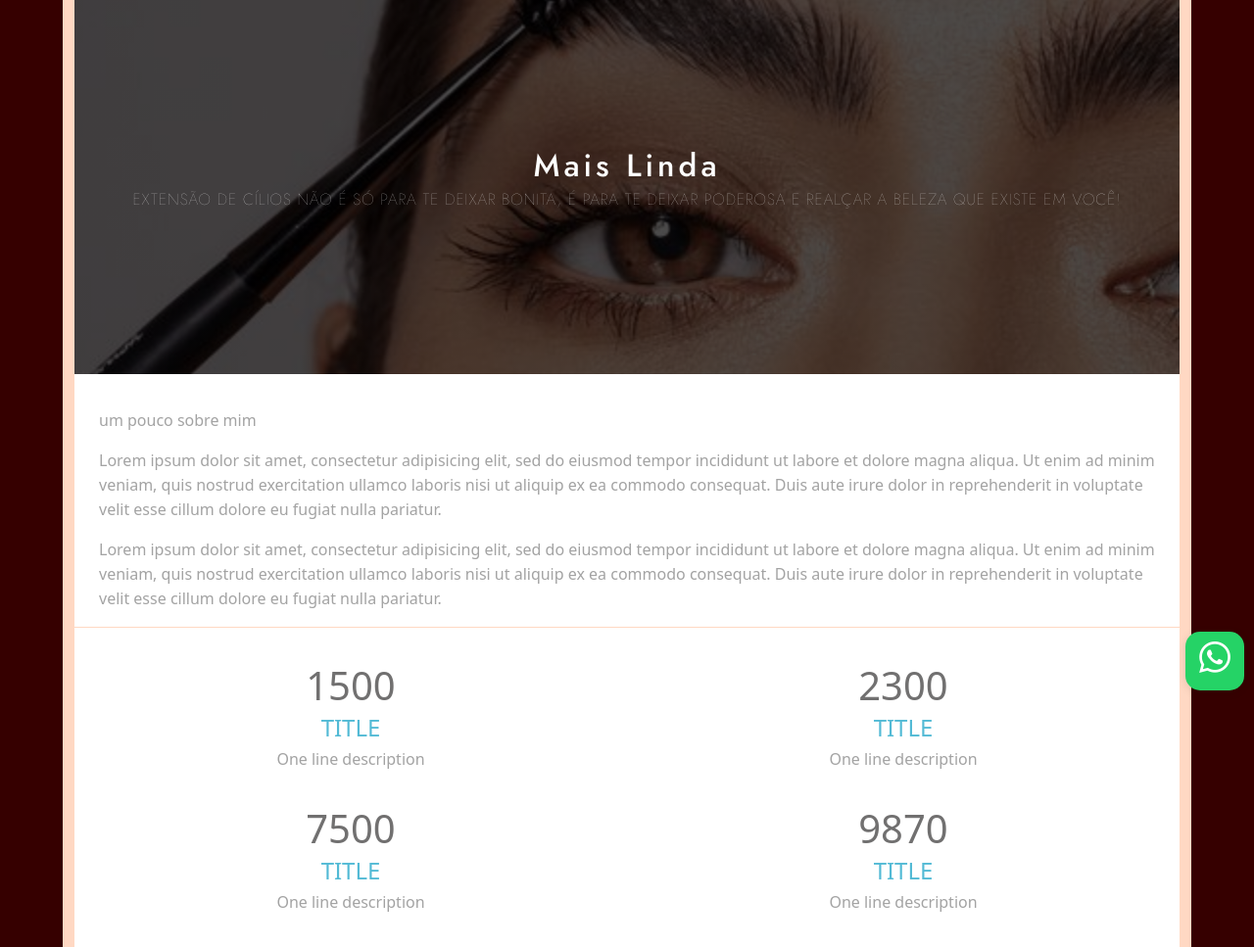
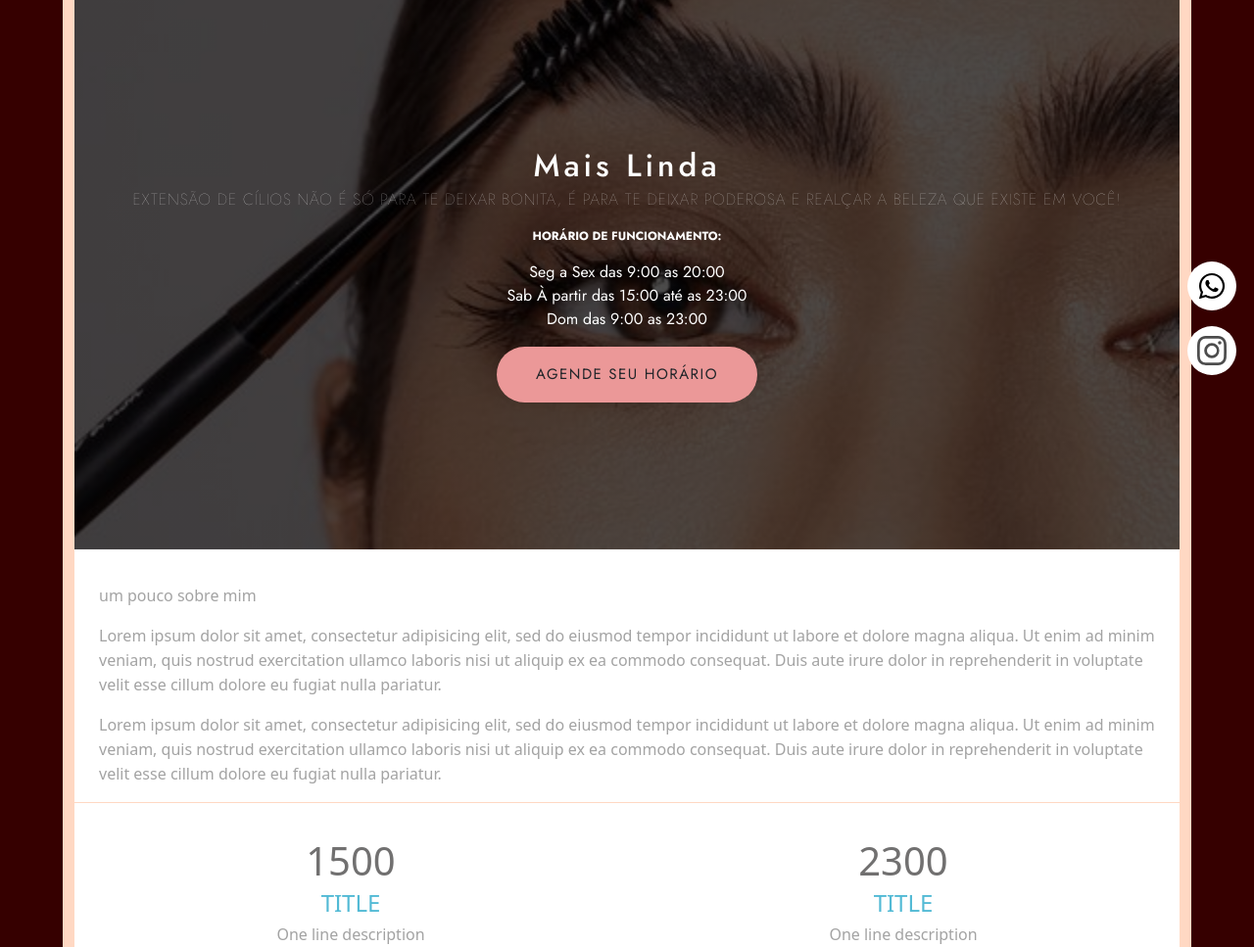
Before and after one commit to arthurcesar466/estudio-mais-linda, a PHP site: page / in a window 1280 px wide. Shown: the part 75-1042 px from the top of the page at 98% size. Run offline with PHP 8.4, Linux system fonts and the light colour scheme; some libraries are stand-ins or nearby versions; some web fonts are replaced.

Commit message:
alterações gerais

```diff
--- a/index.html
+++ b/index.html
@@ -30,6 +30,7 @@
 <!-- Main Container -->
 <div class="container" id="container"> <!-- Navigation -->
 
+
   <header class="header">
   <img src="img/1726091633688.png" class="logo" alt="">
   <nav class="nav">
@@ -48,6 +49,9 @@
   <section class="hero" id="home">
     <h2 class="hero_header">  Mais <span class="light">Linda</span></h2>
     <p class="tagline">Extensão de cílios não é só para te deixar bonita, é para te deixar poderosa e realçar a beleza que existe em você!</p>
+    <p class="hora1">HORÁRIO DE FUNCIONAMENTO:</p>
+    <p class="hora">Seg a Sex das 9:00 as 20:00<br>Sab À partir das 15:00 até as 23:00<br>Dom das 9:00 as 23:00</p>
+    <a href="https://wa.me/48984942589" target="_blank" class="btn-a"><button class="btn">AGENDE SEU HORÁRIO</button></a>
   </section>
   <!-- About Section -->
   <section class="about" id="abouut">
@@ -168,7 +172,7 @@
    <nav class="nav"></nav>
    <ul class="roda" id="menu" role="roda">
     <li>
-      <a href="#home">
+      <a href="#home" class="link link1">
         <div class="icon-text">
           <i class="fi fi-tr-home-heart"></i>
           <span>Home</span>
@@ -176,7 +180,7 @@
       </a>
     </li>
     <li>
-      <a href="#about">
+      <a href="#about" class="link link2">
         <div class="icon-text">
           <i class="fi fi-rr-following"></i>
           <span>A profissional</span>
@@ -184,7 +188,7 @@
       </a>
     </li>
     <li>
-      <a href="https://wa.me/48984942589" target="_blank">
+      <a href="https://wa.me/48984942589" class="link link3" target="_blank">
         <div class="icon-text">
           <i class="fi fi-brands-whatsapp"></i>
           <span>Contato</span>
@@ -192,16 +196,16 @@
       </a>
     </li>
     <li>
-      <a href="#service">
+      <a href="#service" class="link link4">
         <div class="icon-text">
-          <img src="./img/eyebrow.png" alt="Serviços" class="eye">
+          <img src="./img/eyelashes-beauty-svgrepo-com (1).svg" alt="Serviços" class="eyes">
           <span>Serviços</span>
         </div>
       </a>
     </li>
 
     <li>
-      <a href="https://www.instagram.com/studiomaislindaa?utm_source=ig_web_button_share_sheet&igsh=ZDNlZDc0MzIxNw==" target="_blank">
+      <a href="https://www.instagram.com/studiomaislindaa?utm_source=ig_web_button_share_sheet&igsh=ZDNlZDc0MzIxNw==" class="link link5" target="_blank">
         <div class="icon-text">
           <i class="fi fi-brands-instagram"></i>
           <span>Instagram</span>
@@ -211,13 +215,46 @@
   </ul>
 </section>
 </div>
-<div class="whatsapp-fixed" id="whatsapp-fixed">
+<ul class="example-2">
+  <li class="icon-content">
+    <a href="https://www.whatsapp.com/" aria-label="WhatsApp" data-social="whatsapp">
+      <div class="filled"></div>
+      <svg xmlns="http://www.w3.org/2000/svg" viewBox="0 0 448 512"><!--! Font Awesome Free 6.6.0 by @fontawesome - https://fontawesome.com License - https://fontawesome.com/license/free (Icons: CC BY 4.0, Fonts: SIL OFL 1.1, Code: MIT License) Copyright 2024 Fonticons, Inc. --><path d="M380.9 97.1C339 55.1 283.2 32 223.9 32c-122.4 0-222 99.6-222 222 0 39.1 10.2 77.3 29.6 111L0 480l117.7-30.9c32.4 17.7 68.9 27 106.1 27h.1c122.3 0 224.1-99.6 224.1-222 0-59.3-25.2-115-67.1-157zm-157 341.6c-33.2 0-65.7-8.9-94-25.7l-6.7-4-69.8 18.3L72 359.2l-4.4-7c-18.5-29.4-28.2-63.3-28.2-98.2 0-101.7 82.8-184.5 184.6-184.5 49.3 0 95.6 19.2 130.4 54.1 34.8 34.9 56.2 81.2 56.1 130.5 0 101.8-84.9 184.6-186.6 184.6zm101.2-138.2c-5.5-2.8-32.8-16.2-37.9-18-5.1-1.9-8.8-2.8-12.5 2.8-3.7 5.6-14.3 18-17.6 21.8-3.2 3.7-6.5 4.2-12 1.4-32.6-16.3-54-29.1-75.5-66-5.7-9.8 5.7-9.1 16.3-30.3 1.8-3.7.9-6.9-.5-9.7-1.4-2.8-12.5-30.1-17.1-41.2-4.5-10.8-9.1-9.3-12.5-9.5-3.2-.2-6.9-.2-10.6-.2-3.7 0-9.7 1.4-14.8 6.9-5.1 5.6-19.4 19-19.4 46.3 0 27.3 19.9 53.7 22.6 57.4 2.8 3.7 39.1 59.7 94.8 83.8 35.2 15.2 49 16.5 66.6 13.9 10.7-1.6 32.8-13.4 37.4-26.4 4.6-13 4.6-24.1 3.2-26.4-1.3-2.5-5-3.9-10.5-6.6z"/></svg>
+    </a>
+    <div class="tooltip">WhatsApp</div>
+  </li>
+  <li class="icon-content">
+    <a
+      href="https://www.instagram.com/"
+      aria-label="Instagram"
+      data-social="instagram"
+    >
+      <div class="filled"></div>
+      <svg
+        xmlns="http://www.w3.org/2000/svg"
+        width="16"
+        height="16"
+        fill="currentColor"
+        class="bi bi-instagram"
+        viewBox="0 0 16 16"
+        xml:space="preserve"
+      >
+        <path
+          d="M8 0C5.829 0 5.556.01 4.703.048 3.85.088 3.269.222 2.76.42a3.9 3.9 0 0 0-1.417.923A3.9 3.9 0 0 0 .42 2.76C.222 3.268.087 3.85.048 4.7.01 5.555 0 5.827 0 8.001c0 2.172.01 2.444.048 3.297.04.852.174 1.433.372 1.942.205.526.478.972.923 1.417.444.445.89.719 1.416.923.51.198 1.09.333 1.942.372C5.555 15.99 5.827 16 8 16s2.444-.01 3.298-.048c.851-.04 1.434-.174 1.943-.372a3.9 3.9 0 0 0 1.416-.923c.445-.445.718-.891.923-1.417.197-.509.332-1.09.372-1.942C15.99 10.445 16 10.173 16 8s-.01-2.445-.048-3.299c-.04-.851-.175-1.433-.372-1.941a3.9 3.9 0 0 0-.923-1.417A3.9 3.9 0 0 0 13.24.42c-.51-.198-1.092-.333-1.943-.372C10.443.01 10.172 0 7.998 0zm-.717 1.442h.718c2.136 0 2.389.007 3.232.046.78.035 1.204.166 1.486.275.373.145.64.319.92.599s.453.546.598.92c.11.281.24.705.275 1.485.039.843.047 1.096.047 3.231s-.008 2.389-.047 3.232c-.035.78-.166 1.203-.275 1.485a2.5 2.5 0 0 1-.599.919c-.28.28-.546.453-.92.598-.28.11-.704.24-1.485.276-.843.038-1.096.047-3.232.047s-2.39-.009-3.233-.047c-.78-.036-1.203-.166-1.485-.276a2.5 2.5 0 0 1-.92-.598 2.5 2.5 0 0 1-.6-.92c-.109-.281-.24-.705-.275-1.485-.038-.843-.046-1.096-.046-3.233s.008-2.388.046-3.231c.036-.78.166-1.204.276-1.486.145-.373.319-.64.599-.92s.546-.453.92-.598c.282-.11.705-.24 1.485-.276.738-.034 1.024-.044 2.515-.045zm4.988 1.328a.96.96 0 1 0 0 1.92.96.96 0 0 0 0-1.92m-4.27 1.122a4.109 4.109 0 1 0 0 8.217 4.109 4.109 0 0 0 0-8.217m0 1.441a2.667 2.667 0 1 1 0 5.334 2.667 2.667 0 0 1 0-5.334"
+          fill="currentColor"
+        ></path>
+      </svg>
+    </a>
+    <div class="tooltip">Instagram</div>
+  </li>
+</ul>
+<!--<div class="whatsapp-fixed" id="whatsapp-fixed">
   <a href="https://wa.me/48984942589" target="_blank">
     <i class="fi fi-brands-whatsapp"></i>
   </a>
-</div>
-  <div><section class="copyright">&copy;2024 - <strong>Light Theme</strong></div>
-</div>
+</div> -->
+ <!-- <div><section class="copyright">&copy;2024 - <strong>Light Theme</strong>
+</div>-->
 
 
   <!-- Footer Section -->
@@ -230,7 +267,12 @@
   </div>
 
   !-- Copyrights Section -->
-
+ <script> document.querySelector('.eyes').addEventListener('mouseover', function() {
+  this.style.fill = '#ff0000';
+});
+document.querySelector('.eyes').addEventListener('mouseout', function() {
+  this.style.fill = '#000000';
+});</script>
 </div>
 </body>
 </html>
--- a/style.css
+++ b/style.css
@@ -82,22 +78,74 @@ body {
 /* Hero Section */
 .hero {
   font-family: jost;
-	color: #FFFFFF;
-	background-image: linear-gradient(rgba(0, 0, 0, 0.7), rgba(0, 0, 0, 0.7)), url(./img/eye.jpg);
+  color: #ffffff;
+  background-image: linear-gradient(rgba(0, 0, 0, 0.7), rgba(0, 0, 0, 0.7)),
+    url(./img/eye.jpg);
   background-size: cover;
   background-repeat: no-repeat;
-	background-position: 45% 32% ;
+  background-position: 45% 32%;
   padding-top: 150px;
   padding-bottom: 150px;
-
 }
 .light {
   font-family: jost;
   color: #ffffff;
 }
+.hora {
+  text-align: center;
+  font-family: jost;
+  font-weight: 400;
+}
+.hora1 {
+  font-family: jost;
+  font-size: 12px;
+  font-weight: bold;
+  text-align: center;
+}
+/* From Uiverse.io by barisdogansutcu */
+.btn {
+  display: block;
+  margin: 0 auto;
+  align-items: center;
+  justify-content: center;
+  text-align: center;
+  padding: 17px 40px;
+  border-radius: 50px;
+  cursor: pointer;
+  border: 0;
+  background-color: rgb(235, 152, 152);
+  box-shadow: rgb(0 0 0 / 5%) 0 0 8px;
+  letter-spacing: 1.5px;
+  text-transform: uppercase;
+  font-size: 15px;
+  transition: all 0.5s ease;
+}
+
+.btn:hover {
+  letter-spacing: 3px;
+  background-color: hsla(0, 80%, 48%, 0.778);
+  color: hsl(0, 0%, 100%);
+  box-shadow: rgb(220, 24, 24) 0px 7px 29px 0px;
+}
+
+.btn:active {
+  letter-spacing: 3px;
+  background-color: hsl(0, 80%, 48%);
+  color: hsl(0, 0%, 100%);
+  box-shadow: rgb(220, 24, 24) 0px 0px 0px 0px;
+  transform: translateY(10px);
+  transition: 100ms;
+}
+.btn-a {
+  text-decoration: none;
+}
+.btn-a:hover {
+  background-color: #000000;
+}
+
 .tagline {
   text-align: center;
-	color: #FFFFFF;
+  color: #ffffff;
   margin-top: 4px;
   font-weight: lighter;
   text-transform: uppercase;
@@ -364,10 +407,105 @@ footer {
 .hidden {
   display: none;
 }
+
+ul {
+  list-style: none;
+}
+
+.example-2 {
+  position: fixed;
+  top: 50%;
+  right: 0;
+  transform: translateY(-50%);
+  display: flex;
+  justify-content: center;
+  align-items: center;
+  flex-direction: column;
+  z-index: 500;
+}
+.example-2 .icon-content {
+  margin: 0 10px;
+  position: relative;
+  padding: 0.5rem;
+}
+.example-2 .icon-content .tooltip {
+  position: absolute;
+  top: 100%;
+  right: 110%;
+  transform: translateY(200%);
+  color: #fff;
+  padding: 6px 10px;
+  border-radius: 5px;
+  opacity: 0;
+  visibility: hidden;
+  font-size: 14px;
+  transition: all 0.3s ease;
+}
+.example-2 .icon-content:hover .tooltip {
+  opacity: 1;
+  visibility: visible;
+  top: -50px;
+}
+.example-2 .icon-content a {
+  position: relative;
+  overflow: hidden;
+  display: flex;
+  justify-content: center;
+  align-items: center;
+  width: 50px;
+  height: 50px;
+  border-radius: 50%;
+  color: #4d4d4d;
+  background-color: #fff;
+  transition: all 0.3s ease-in-out;
+}
+.example-2 .icon-content a:hover {
+  box-shadow: 3px 2px 45px 0px rgb(0 0 0 / 12%);
+}
+.example-2 .icon-content a svg {
+  position: relative;
+  z-index: 1;
+  width: 30px;
+  height: 30px;
+}
+.example-2 .icon-content a:hover {
+  color: white;
+}
+.example-2 .icon-content a .filled {
+  position: absolute;
+  top: auto;
+  bottom: 0;
+  left: 0;
+  width: 100%;
+  height: 0;
+  background-color: #000;
+  transition: all 0.3s ease-in-out;
+}
+.example-2 .icon-content a:hover .filled {
+  height: 100%;
+}
+
+.example-2 .icon-content a[data-social="whatsapp"] .filled,
+.example-2 .icon-content a[data-social="whatsapp"] ~ .tooltip {
+  background-color: #06b500;
+}
+.example-2 .icon-content a[data-social="instagram"] .filled,
+.example-2 .icon-content a[data-social="instagram"] ~ .tooltip {
+  background: linear-gradient(
+    45deg,
+    #405de6,
+    #5b51db,
+    #b33ab4,
+    #c135b4,
+    #e1306c,
+    #fd1f1f
+  );
+}
+
 .new-container {
   background-color: #f0f0f0; /* Cor de fundo */
   padding: 30px;
-	height:250px;
+  height: 350px;
   margin-top: 5px;
   text-align: center;
   border: 1px solid #ccc; /* Borda */
@@ -423,55 +561,174 @@ color: #c3c3c3;
   display: flex;
   flex-direction: column;
   align-items: center;
-	justify-content: center; /* Centraliza o conteúdo verticalmente */
-	max-width: 100%; /* Garante que o contêiner do ícone e texto não ultrapasse a largura do link */
+  justify-content: center;
+  max-width: 100%;
+}
+.icon-text i {
+  color: #000;
+  box-shadow: 0 0 8px #00000034;
+  width: 40px;
+  height: 40px;
+  display: flex;
+  margin-bottom: 0.5rem;
+  justify-content: center;
+  align-items: center;
+  border-radius: 7px;
+  background-size: 200% 100%;
+  background-position: 100% 0%;
+  transition: background-position 0.7s ease;
 }
 
-  .icon-text i {
-	color: black;
+.icon-text i:hover {
+  color: #ffffff;
+  background-position: 0% 0%;
+  transition: background-position 0.7s, color 1s ease;
+}
+/*.icon-text i {
+    position: relative;
+    display: flex;
     align-items: center;
     justify-content: center;
+    box-shadow: 0 0 8px #00000052;
+    width: 40px;
+    height: 40px;
+    border-radius: 5px;
+    color: black;
     text-align: center;
-	font-size: 20px; /* Ajuste o tamanho do ícone conforme necessário */
-	margin-bottom: 0.1rem; /* Espaçamento entre o ícone e o texto */
+    font-size: 20px;
+    margin-bottom: 0.5rem;
+    overflow: hidden;
+	z-index: 300;
+}*/
+
+.link1 i {
+  color: #000000;
+  background: linear-gradient(
+    0deg,
+    #020000,
+    #200402,
+    #3e0804,
+    #5d0c06,
+    #7b1008 50%,
+    rgb(237, 237, 237) 50%
+  );
+  background-size: 100% 200%;
+  background-position: 0% 0%;
+  transition: background-position 0.7s ease, color 1s ease;
 }
-  .whatsapp-fixed{
-  position: fixed;
-  bottom: 20px; /* Ajuste conforme necessário */
-  right: 10px; /* Ajuste conforme necessário */
-  background-color: #25D366; /* Cor de fundo do ícone */
-  border-radius: 15px;
-  padding: 10px; /* Ajuste conforme necessário */
-  width: 60px; /* Ajuste conforme necessário */
-  height: 60px; /* Ajuste conforme necessário */
-  display: flex;
-  justify-content: center;
-  align-items: center;
-  box-shadow: 0 2px 10px rgba(0, 0, 0, 0.1);
-  cursor: grab;
-  z-index: 500;
+.link1 i:hover {
+  background-position: 0% 100%;
 }
 
-  .whatsapp-fixed a {
-	text-decoration: none;
-	color: white;
-	font-size: 2rem; /* Ajuste conforme necessário */
+.link2 i {
+  color: #000000;
+  background: linear-gradient(
+    0deg,
+    #020000,
+    #200402,
+    #3e0804,
+    #5d0c06,
+    #7b1008 50%,
+    rgb(237, 237, 237) 50%
+  );
+  background-size: 100% 200%;
+  background-position: 0% 0%;
+  transition: background-position 0.7s ease, color 1s ease;
+}
+.link2 i:hover {
+  background-position: 0% 100%;
 }
 
-  .whatsapp-fixed a:hover {
-	color: #33820f; /* Cor ao passar o mouse */
+.link3 i {
+  color: #000000;
+  background: linear-gradient(
+    0deg,
+    #088004,
+    #1b8d13,
+    #2d9a22,
+    #40a731,
+    #52b440 50%,
+    rgb(237, 237, 237) 50%
+  );
+  background-size: 100% 200%;
+  background-position: 0% 0%;
+  transition: background-position 0.7s ease, color 1s ease;
 }
+.link3 i:hover {
+  background-position: 0% 100%;
+}
+.link4 .eye {
+  fill: #000000;
+  background: linear-gradient(
+    0deg,
+    #020000,
+    #200402,
+    #3e0804,
+    #5d0c06,
+    #7b1008 50%,
+    rgb(237, 237, 237) 50%
+  );
+  background-size: 100% 200%;
+  background-position: 0% 0%;
+  transition: fill 0.3s ease;
+  transition: background-position 0.7s ease, color 1s ease;
+}
+
+.link4:hover .eye {
+  fill: #ffffff;
+  color: #ffffff; /* Muda a cor para branco ao passar o mouse */
+  background-position: 0% 100%; /* Ajusta a posição do gradiente */
+}
+
+.link4 .icon-text-span {
+  transition: color 0.7s ease;
+}
+
+.link4:hover .icon-text-span {
+  color: #ffffff; /* Muda a cor do texto para branco ao passar o mouse */
+}
+.link5 i {
+  color: #000000;
+  background: linear-gradient(
+    0deg,
+    #405de6,
+    #5b51db,
+    #b33ab4,
+    #c135b4,
+    #e1306c,
+    #c11717 50%,
+    rgb(237, 237, 237) 50%
+  );
+  background-size: 100% 200%;
+  background-position: 0% 0%;
+  transition: background-position 0.7s ease, color 1s ease;
+}
+.link5 i:hover {
+  background-position: 0% 100%;
+}
+
 .eye {
-	width: 25px; /* Ajuste conforme necessário */
-	height: 25px; /* Ajuste conforme necessário */
-	margin-bottom: 0.5rem; /* Espaçamento entre a imagem e o texto */
-	border-radius: 50%; /* Torna a imagem circular, se desejado */
+  fill: #000000;
+  box-shadow: 0 0 8px #00000034;
+  width: 45px;
+  height: 45px;
+  padding: 0;
+  margin-bottom: 0.5rem;
+  border-radius: 7px;
+  transition: all 0.3s ease-in-out;
+  background: linear-gradient(
+    90deg,
+    rgb(133, 38, 38) 50%,
+    rgb(237, 237, 237) 50%
+  );
+  background-size: 200% 100%;
+  background-position: 100% 0%;
+  transition: background-position 0.7s ease, color 1s ease;
 }
 
 /* Small Tablets */
-@media (min-width: 321px)and (max-width: 995px) {
-	.header{
-
+@media (min-width: 321px) and (max-width: 995px) {
+  .header {
     position: sticky;
     top: 0;
   }
```
Also changed, not shown: other parts of style.css (+50 -73 lines), app.js (line endings or trailing spaces), img/Flores brancas em fundo rosa _ Foto Premium.jpeg (deleted), img/Picsart_24-09-11_15-33-34-486.png (deleted), img/eyelashes-beauty-svgrepo-com (1).svg (added), img/eyelashes-beauty-svgrepo-com (2).svg (added), img/flora-7231668_1280.jpg (deleted), img/logo.jpg (deleted), img/logo1.png (deleted), img/olhos.jpg (deleted). Lines whose indentation alone changed are shown as unchanged.
